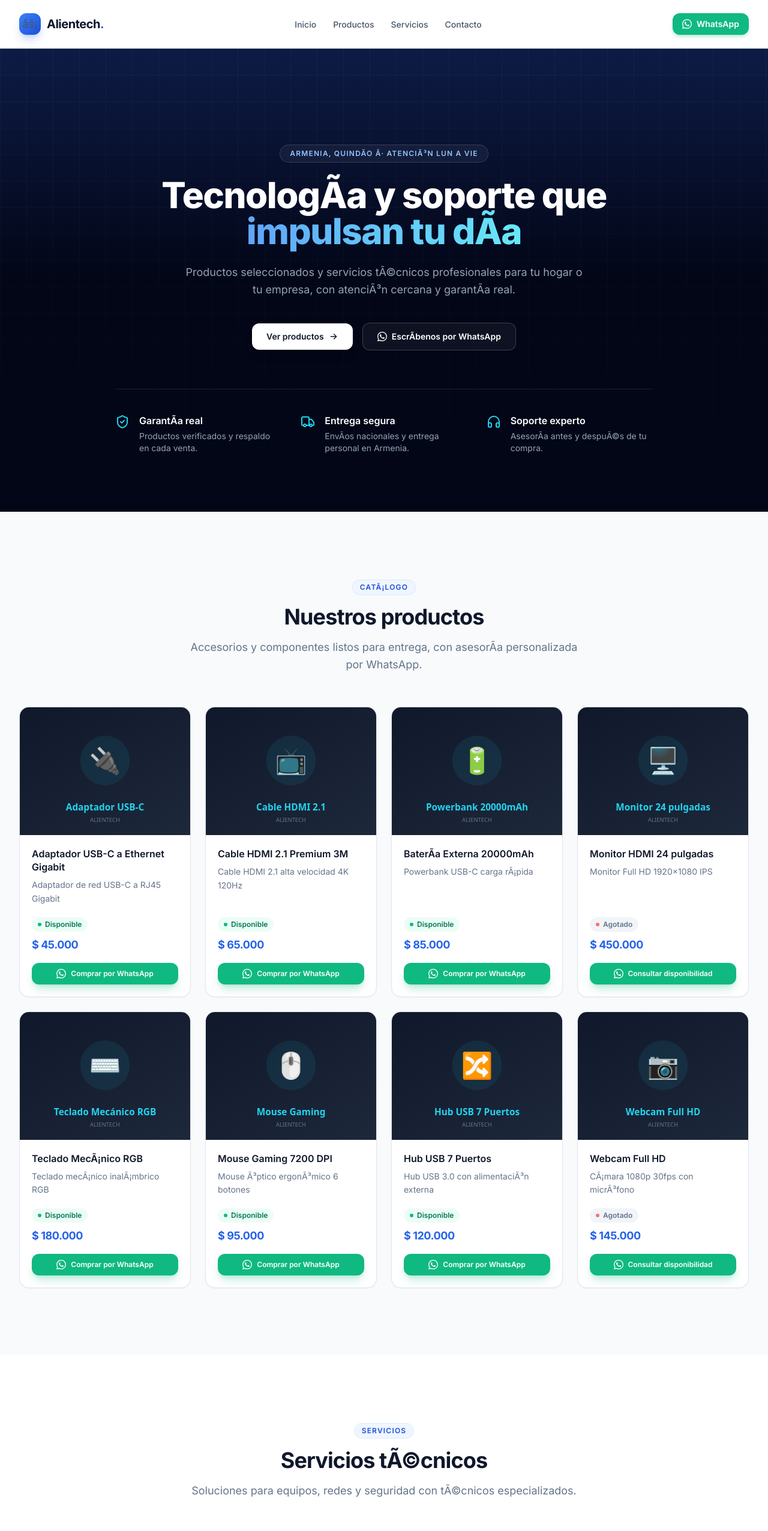
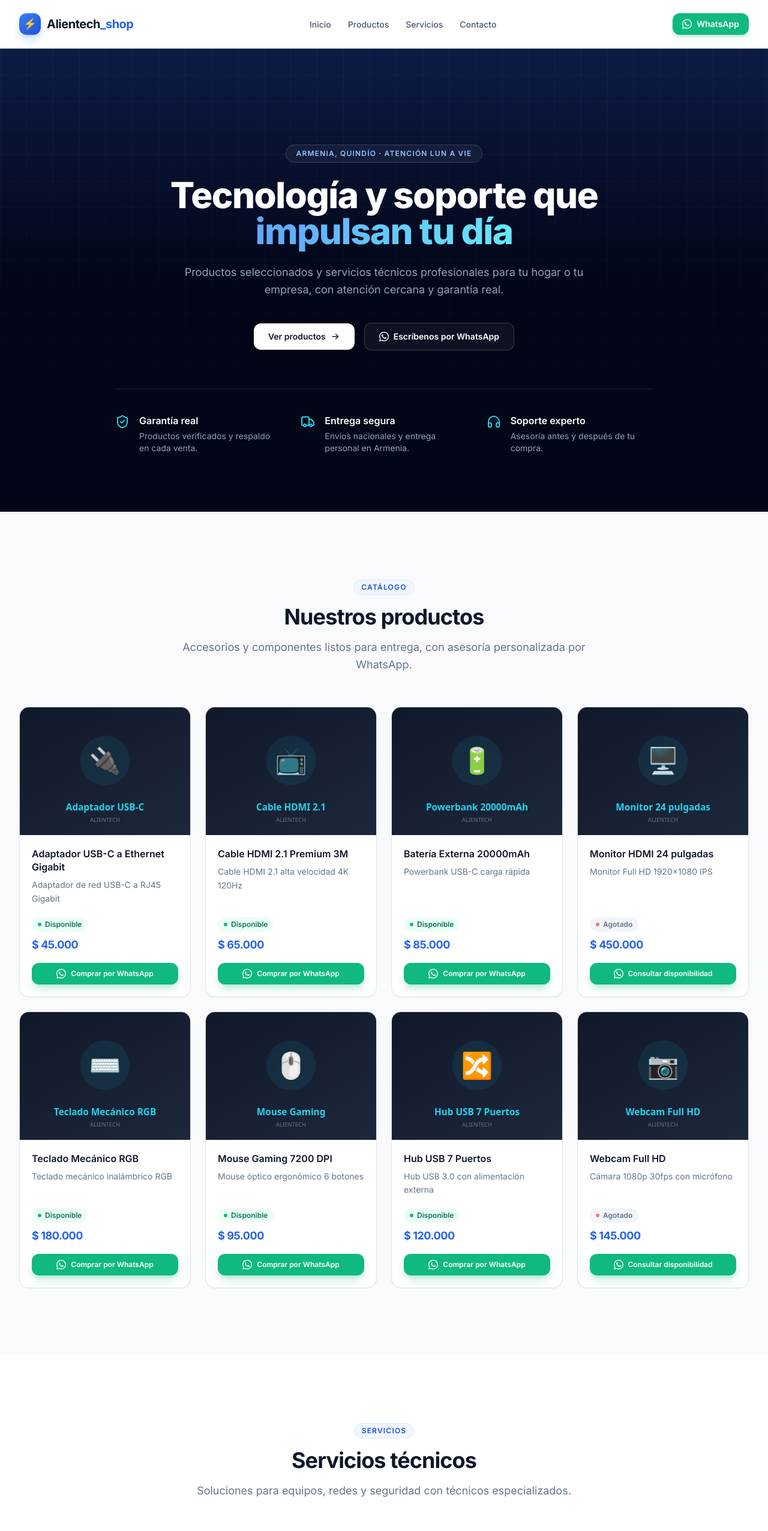
Before and after one commit to migue2016/alientech_shop, a website built with Vite: page index.html in a window 1280 px wide. Shown: the top 2552 px of the page at 60% size. Built offline with nearby package versions, Linux system fonts and the light colour scheme.

Commit message:
Corregir ortografia y codificacion de textos

```diff
--- a/index.html
+++ b/index.html
@@ -3,8 +3,8 @@
 <head>
   <meta charset="UTF-8">
   <meta name="viewport" content="width=device-width, initial-scale=1.0">
-  <title>Alientech_shop | TecnologÃ­a y Soporte TÃ©cnico</title>
-  <meta name="description" content="Productos tecnolÃ³gicos y servicios tÃ©cnicos profesionales en Armenia, QuindÃ­o. Mantenimiento, redes, cÃ¡maras y mÃ¡s.">
+  <title>Alientech_shop | Tecnología y Soporte Técnico</title>
+  <meta name="description" content="Productos tecnológicos y servicios técnicos profesionales en Armenia, Quindío. Mantenimiento, redes, cámaras y más.">
   <link rel="icon" type="image/svg+xml" href="/favicon.svg">
   <link rel="preconnect" href="https://fonts.googleapis.com">
   <link rel="preconnect" href="https://fonts.gstatic.com" crossorigin>
@@ -14,10 +14,10 @@
 <body class="bg-white font-sans text-slate-600 antialiased">
 
   <header id="site-header" class="sticky top-0 z-50 border-b border-slate-200/70 bg-white/90 backdrop-blur transition-shadow duration-300">
-    <nav class="mx-auto flex h-16 max-w-7xl items-center justify-between px-4 sm:px-6 lg:h-20 lg:px-8" aria-label="NavegaciÃ³n principal">
+    <nav class="mx-auto flex h-16 max-w-7xl items-center justify-between px-4 sm:px-6 lg:h-20 lg:px-8" aria-label="Navegación principal">
       <a href="#inicio" class="flex items-center gap-2.5">
-        <span class="grid h-9 w-9 place-items-center rounded-xl bg-gradient-to-br from-blue-500 to-blue-700 text-lg shadow-lg shadow-blue-600/25">âš¡</span>
-        <span class="text-xl font-bold tracking-tight text-slate-900">Alientech<span class="text-blue-600">.</span></span>
+        <span class="grid h-9 w-9 place-items-center rounded-xl bg-gradient-to-br from-blue-500 to-blue-700 text-lg shadow-lg shadow-blue-600/25">⚡</span>
+        <span class="text-xl font-bold tracking-tight text-slate-900">Alientech<span class="text-blue-600">_shop</span></span>
       </a>
       <ul class="hidden items-center gap-1 md:flex">
         <li><a href="#inicio" class="rounded-lg px-3 py-2 text-sm font-medium text-slate-600 transition hover:bg-blue-50 hover:text-blue-700">Inicio</a></li>
@@ -30,7 +30,7 @@
           <svg class="h-4 w-4" viewBox="0 0 24 24" fill="currentColor"><path d="M17.472 14.382c-.297-.149-1.758-.867-2.03-.967-.273-.099-.471-.148-.67.15-.197.297-.767.966-.94 1.164-.173.199-.347.223-.644.075-.297-.15-1.255-.463-2.39-1.475-.883-.788-1.48-1.761-1.653-2.059-.173-.297-.018-.458.13-.606.134-.133.297-.347.446-.52.149-.174.198-.298.297-.497.1-.198.05-.371-.025-.52-.074-.149-.669-1.612-.916-2.207-.242-.579-.487-.5-.669-.51-.173-.008-.371-.01-.57-.01-.198 0-.52.074-.792.372-.272.297-1.04 1.016-1.04 2.479 0 1.462 1.065 2.875 1.213 3.074.149.198 2.096 3.2 5.077 4.487.709.306 1.262.489 1.694.625.712.227 1.36.195 1.871.118.571-.085 1.758-.719 2.006-1.413.248-.694.248-1.289.173-1.413-.074-.124-.272-.198-.57-.347m-5.421 7.403h-.004a9.87 9.87 0 01-5.031-1.378l-.361-.214-3.741.982.998-3.648-.235-.374a9.86 9.86 0 01-1.51-5.26c.001-5.45 4.436-9.884 9.888-9.884 2.64 0 5.122 1.03 6.988 2.898a9.825 9.825 0 012.893 6.994c-.003 5.45-4.437 9.884-9.885 9.884m8.413-18.297A11.815 11.815 0 0012.05 0C5.495 0 .16 5.335.157 11.892c0 2.096.547 4.142 1.588 5.945L.057 24l6.305-1.654a11.882 11.882 0 005.683 1.448h.005c6.554 0 11.89-5.335 11.893-11.893a11.821 11.821 0 00-3.48-8.413z"/></svg>
           WhatsApp
         </a>
-        <button id="mobile-menu-button" class="grid h-10 w-10 place-items-center rounded-lg text-slate-700 transition hover:bg-slate-100 md:hidden" aria-expanded="false" aria-controls="mobile-menu" aria-label="Abrir menÃº de navegaciÃ³n">
+        <button id="mobile-menu-button" class="grid h-10 w-10 place-items-center rounded-lg text-slate-700 transition hover:bg-slate-100 md:hidden" aria-expanded="false" aria-controls="mobile-menu" aria-label="Abrir menú de navegación">
           <svg id="icon-open" class="h-6 w-6" viewBox="0 0 24 24" fill="none" stroke="currentColor" stroke-width="2" stroke-linecap="round" stroke-linejoin="round"><path d="M4 6h16M4 12h16M4 18h16"/></svg>
           <svg id="icon-close" class="hidden h-6 w-6" viewBox="0 0 24 24" fill="none" stroke="currentColor" stroke-width="2" stroke-linecap="round" stroke-linejoin="round"><path d="M18 6 6 18M6 6l12 12"/></svg>
         </button>
@@ -51,14 +51,14 @@
       <div class="relative mx-auto max-w-7xl px-4 pb-20 pt-28 sm:px-6 lg:px-8 lg:pb-24 lg:pt-40">
         <div class="mx-auto max-w-3xl text-center">
           <span class="inline-flex items-center gap-2 rounded-full border border-white/15 bg-white/5 px-4 py-1.5 text-xs font-semibold uppercase tracking-widest text-blue-300 backdrop-blur">
-            Armenia, QuindÃ­o Â· AtenciÃ³n Lun a Vie
+            Armenia, Quindío · Atención Lun a Vie
           </span>
           <h1 class="mt-6 text-4xl font-extrabold tracking-tight text-white sm:text-5xl lg:text-6xl">
-            TecnologÃ­a y soporte que
-            <span class="bg-gradient-to-r from-blue-400 to-cyan-300 bg-clip-text text-transparent">impulsan tu dÃ­a</span>
+            Tecnología y soporte que
+            <span class="bg-gradient-to-r from-blue-400 to-cyan-300 bg-clip-text text-transparent">impulsan tu día</span>
           </h1>
           <p class="mx-auto mt-6 max-w-2xl text-lg leading-relaxed text-slate-400">
-            Productos seleccionados y servicios tÃ©cnicos profesionales para tu hogar o tu empresa, con atenciÃ³n cercana y garantÃ­a real.
+            Productos seleccionados y servicios técnicos profesionales para tu hogar o tu empresa, con atención cercana y garantía real.
           </p>
           <div class="mt-10 flex flex-col items-center justify-center gap-4 sm:flex-row">
             <a href="#productos" class="btn-light w-full sm:w-auto">
@@ -67,7 +67,7 @@
             </a>
             <a id="hero-whatsapp" href="#" target="_blank" rel="noopener" class="btn-outline w-full sm:w-auto">
               <svg class="h-4 w-4" viewBox="0 0 24 24" fill="currentColor"><path d="M17.472 14.382c-.297-.149-1.758-.867-2.03-.967-.273-.099-.471-.148-.67.15-.197.297-.767.966-.94 1.164-.173.199-.347.223-.644.075-.297-.15-1.255-.463-2.39-1.475-.883-.788-1.48-1.761-1.653-2.059-.173-.297-.018-.458.13-.606.134-.133.297-.347.446-.52.149-.174.198-.298.297-.497.1-.198.05-.371-.025-.52-.074-.149-.669-1.612-.916-2.207-.242-.579-.487-.5-.669-.51-.173-.008-.371-.01-.57-.01-.198 0-.52.074-.792.372-.272.297-1.04 1.016-1.04 2.479 0 1.462 1.065 2.875 1.213 3.074.149.198 2.096 3.2 5.077 4.487.709.306 1.262.489 1.694.625.712.227 1.36.195 1.871.118.571-.085 1.758-.719 2.006-1.413.248-.694.248-1.289.173-1.413-.074-.124-.272-.198-.57-.347m-5.421 7.403h-.004a9.87 9.87 0 01-5.031-1.378l-.361-.214-3.741.982.998-3.648-.235-.374a9.86 9.86 0 01-1.51-5.26c.001-5.45 4.436-9.884 9.888-9.884 2.64 0 5.122 1.03 6.988 2.898a9.825 9.825 0 012.893 6.994c-.003 5.45-4.437 9.884-9.885 9.884m8.413-18.297A11.815 11.815 0 0012.05 0C5.495 0 .16 5.335.157 11.892c0 2.096.547 4.142 1.588 5.945L.057 24l6.305-1.654a11.882 11.882 0 005.683 1.448h.005c6.554 0 11.89-5.335 11.893-11.893a11.821 11.821 0 00-3.48-8.413z"/></svg>
-              EscrÃ­benos por WhatsApp
+              Escríbenos por WhatsApp
             </a>
           </div>
         </div>
@@ -75,7 +75,7 @@
           <div class="flex items-start gap-4 sm:justify-center">
             <svg class="mt-0.5 h-6 w-6 shrink-0 text-cyan-400" viewBox="0 0 24 24" fill="none" stroke="currentColor" stroke-width="2" stroke-linecap="round" stroke-linejoin="round"><path d="M20 13c0 5-3.5 7.5-7.66 8.95a1 1 0 0 1-.67-.01C7.5 20.5 4 18 4 13V6a1 1 0 0 1 1-1c2 0 4.5-1.2 6.24-2.72a1.17 1.17 0 0 1 1.52 0C14.51 3.81 17 5 19 5a1 1 0 0 1 1 1z"/><path d="m9 12 2 2 4-4"/></svg>
             <div>
-              <dt class="font-semibold text-white">GarantÃ­a real</dt>
+              <dt class="font-semibold text-white">Garantía real</dt>
               <dd class="mt-1 text-sm text-slate-400">Productos verificados y respaldo en cada venta.</dd>
             </div>
           </div>
@@ -83,14 +83,14 @@
             <svg class="mt-0.5 h-6 w-6 shrink-0 text-cyan-400" viewBox="0 0 24 24" fill="none" stroke="currentColor" stroke-width="2" stroke-linecap="round" stroke-linejoin="round"><path d="M14 18V6a2 2 0 0 0-2-2H4a2 2 0 0 0-2 2v11a1 1 0 0 0 1 1h2"/><path d="M15 18h-5"/><path d="M20 18h1a1 1 0 0 0 1-1v-3.65a1 1 0 0 0-.22-.62l-3.48-4.35A1 1 0 0 0 17.52 8H14"/><circle cx="17" cy="18" r="2"/><circle cx="7" cy="18" r="2"/></svg>
             <div>
               <dt class="font-semibold text-white">Entrega segura</dt>
-              <dd class="mt-1 text-sm text-slate-400">EnvÃ­os nacionales y entrega personal en Armenia.</dd>
+              <dd class="mt-1 text-sm text-slate-400">Envíos nacionales y entrega personal en Armenia.</dd>
             </div>
           </div>
           <div class="flex items-start gap-4 sm:justify-center">
             <svg class="mt-0.5 h-6 w-6 shrink-0 text-cyan-400" viewBox="0 0 24 24" fill="none" stroke="currentColor" stroke-width="2" stroke-linecap="round" stroke-linejoin="round"><path d="M3 14h3a2 2 0 0 1 2 2v3a2 2 0 0 1-2 2H5a2 2 0 0 1-2-2v-7a9 9 0 0 1 18 0v7a2 2 0 0 1-2 2h-1a2 2 0 0 1-2-2v-3a2 2 0 0 1 2-2h3"/></svg>
             <div>
               <dt class="font-semibold text-white">Soporte experto</dt>
-              <dd class="mt-1 text-sm text-slate-400">AsesorÃ­a antes y despuÃ©s de tu compra.</dd>
+              <dd class="mt-1 text-sm text-slate-400">Asesoría antes y después de tu compra.</dd>
             </div>
           </div>
         </dl>
@@ -100,9 +100,9 @@
     <section id="productos" class="bg-slate-50 py-20 lg:py-28">
       <div class="mx-auto max-w-7xl px-4 sm:px-6 lg:px-8">
         <div class="reveal mx-auto max-w-2xl text-center">
-          <span class="eyebrow">CatÃ¡logo</span>
+          <span class="eyebrow">Catálogo</span>
           <h2 class="mt-4 text-3xl font-bold tracking-tight text-slate-900 sm:text-4xl">Nuestros productos</h2>
-          <p class="mt-4 text-lg leading-relaxed text-slate-500">Accesorios y componentes listos para entrega, con asesorÃ­a personalizada por WhatsApp.</p>
+          <p class="mt-4 text-lg leading-relaxed text-slate-500">Accesorios y componentes listos para entrega, con asesoría personalizada por WhatsApp.</p>
         </div>
         <div id="products-grid" class="mt-14 grid grid-cols-1 gap-6 sm:grid-cols-2 lg:grid-cols-3 xl:grid-cols-4"></div>
       </div>
@@ -112,8 +112,8 @@
       <div class="mx-auto max-w-7xl px-4 sm:px-6 lg:px-8">
         <div class="reveal mx-auto max-w-2xl text-center">
           <span class="eyebrow">Servicios</span>
-          <h2 class="mt-4 text-3xl font-bold tracking-tight text-slate-900 sm:text-4xl">Servicios tÃ©cnicos</h2>
-          <p class="mt-4 text-lg leading-relaxed text-slate-500">Soluciones para equipos, redes y seguridad con tÃ©cnicos especializados.</p>
+          <h2 class="mt-4 text-3xl font-bold tracking-tight text-slate-900 sm:text-4xl">Servicios técnicos</h2>
+          <p class="mt-4 text-lg leading-relaxed text-slate-500">Soluciones para equipos, redes y seguridad con técnicos especializados.</p>
         </div>
         <div id="services-grid" class="mt-14 grid grid-cols-1 gap-6 sm:grid-cols-2 lg:grid-cols-4"></div>
       </div>
@@ -124,7 +124,7 @@
         <div class="reveal mx-auto max-w-2xl text-center">
           <span class="eyebrow">Contacto</span>
           <h2 class="mt-4 text-3xl font-bold tracking-tight text-slate-900 sm:text-4xl">Hablemos de tu proyecto</h2>
-          <p class="mt-4 text-lg leading-relaxed text-slate-500">EscrÃ­benos y recibe asesorÃ­a sin compromiso.</p>
+          <p class="mt-4 text-lg leading-relaxed text-slate-500">Escríbenos y recibe asesoría sin compromiso.</p>
         </div>
         <div class="reveal mt-14 grid grid-cols-1 gap-6 sm:grid-cols-2 lg:grid-cols-4">
           <div class="rounded-2xl border border-slate-200 bg-white p-6 text-center shadow-sm">
@@ -145,7 +145,7 @@
             <div class="mx-auto grid h-12 w-12 place-items-center rounded-full bg-purple-50 text-purple-600">
               <svg class="h-6 w-6" viewBox="0 0 24 24" fill="none" stroke="currentColor" stroke-width="2" stroke-linecap="round" stroke-linejoin="round"><path d="M20 10c0 6-8 12-8 12s-8-6-8-12a8 8 0 0 1 16 0Z"/><circle cx="12" cy="10" r="3"/></svg>
             </div>
-            <h3 class="mt-4 font-semibold text-slate-900">UbicaciÃ³n</h3>
+            <h3 class="mt-4 font-semibold text-slate-900">Ubicación</h3>
             <p id="contact-city" class="mt-1 text-sm text-slate-500"></p>
           </div>
           <div class="rounded-2xl border border-slate-200 bg-white p-6 text-center shadow-sm">
@@ -159,7 +159,7 @@
         <div class="reveal mt-12 text-center">
           <a id="contact-whatsapp" href="#" target="_blank" rel="noopener" class="btn-whatsapp mx-auto">
             <svg class="h-4 w-4" viewBox="0 0 24 24" fill="currentColor"><path d="M17.472 14.382c-.297-.149-1.758-.867-2.03-.967-.273-.099-.471-.148-.67.15-.197.297-.767.966-.94 1.164-.173.199-.347.223-.644.075-.297-.15-1.255-.463-2.39-1.475-.883-.788-1.48-1.761-1.653-2.059-.173-.297-.018-.458.13-.606.134-.133.297-.347.446-.52.149-.174.198-.298.297-.497.1-.198.05-.371-.025-.52-.074-.149-.669-1.612-.916-2.207-.242-.579-.487-.5-.669-.51-.173-.008-.371-.01-.57-.01-.198 0-.52.074-.792.372-.272.297-1.04 1.016-1.04 2.479 0 1.462 1.065 2.875 1.213 3.074.149.198 2.096 3.2 5.077 4.487.709.306 1.262.489 1.694.625.712.227 1.36.195 1.871.118.571-.085 1.758-.719 2.006-1.413.248-.694.248-1.289.173-1.413-.074-.124-.272-.198-.57-.347m-5.421 7.403h-.004a9.87 9.87 0 01-5.031-1.378l-.361-.214-3.741.982.998-3.648-.235-.374a9.86 9.86 0 01-1.51-5.26c.001-5.45 4.436-9.884 9.888-9.884 2.64 0 5.122 1.03 6.988 2.898a9.825 9.825 0 012.893 6.994c-.003 5.45-4.437 9.884-9.885 9.884m8.413-18.297A11.815 11.815 0 0012.05 0C5.495 0 .16 5.335.157 11.892c0 2.096.547 4.142 1.588 5.945L.057 24l6.305-1.654a11.882 11.882 0 005.683 1.448h.005c6.554 0 11.89-5.335 11.893-11.893a11.821 11.821 0 00-3.48-8.413z"/></svg>
-            Iniciar conversaciÃ³n
+            Iniciar conversación
           </a>
         </div>
       </div>
@@ -171,10 +171,10 @@
       <div class="grid gap-10 md:grid-cols-3">
         <div>
           <a href="#inicio" class="flex items-center gap-2.5">
-            <span class="grid h-9 w-9 place-items-center rounded-xl bg-gradient-to-br from-blue-500 to-blue-700 text-lg text-white">âš¡</span>
-            <span class="text-xl font-bold tracking-tight text-white">Alientech<span class="text-blue-500">.</span></span>
+            <span class="grid h-9 w-9 place-items-center rounded-xl bg-gradient-to-br from-blue-500 to-blue-700 text-lg text-white">⚡</span>
+            <span class="text-xl font-bold tracking-tight text-white">Alientech<span class="text-blue-500">_shop</span></span>
           </a>
-          <p class="mt-4 max-w-xs text-sm leading-relaxed">TecnologÃ­a y soporte tÃ©cnico profesional para tu hogar o empresa en Armenia, QuindÃ­o.</p>
+          <p class="mt-4 max-w-xs text-sm leading-relaxed">Tecnología y soporte técnico profesional para tu hogar o empresa en Armenia, Quindío.</p>
         </div>
         <div>
           <h3 class="text-sm font-semibold uppercase tracking-wider text-white">Enlaces</h3>
@@ -195,8 +195,8 @@
         </div>
       </div>
       <div class="mt-12 flex flex-col items-center justify-between gap-4 border-t border-white/10 pt-8 text-sm sm:flex-row">
-        <p>Â© <span id="year"></span> Alientech. Todos los derechos reservados.</p>
-        <p>Hecho con âš¡ en Armenia, QuindÃ­o</p>
+        <p>© <span id="year"></span> Alientech_shop. Todos los derechos reservados.</p>
+        <p>Armenia, Quindío — Colombia</p>
       </div>
     </div>
   </footer>
--- a/src/data/config.js
+++ b/src/data/config.js
@@ -5,7 +5,7 @@ export const CONTACT_INFO = {
   whatsapp: WHATSAPP_NUMBER,
   email: "miguel.angel.pro87@gmail.com",
   phone: "+57 314 810 6763",
-  city: "Armenia, Quind??o",
+  city: "Armenia, Quindío",
   address: "Calle Principal, Armenia",
   businessHours: {
     weekday: "8:00 AM - 6:00 PM",
@@ -15,9 +15,9 @@ export const CONTACT_INFO = {
 };
 
 export const COMPANY = {
-  name: "Alientech",
-  tagline: "Soluciones tecnol??gicas para tu d??a a d??a",
-  description: "Productos tecnol??gicos y servicios profesionales.",
+  name: "Alientech_shop",
+  tagline: "Soluciones tecnológicas para tu día a día",
+  description: "Productos tecnológicos y servicios profesionales.",
   year: new Date().getFullYear()
 };
 
--- a/src/data/products.js
+++ b/src/data/products.js
@@ -17,8 +17,8 @@ export const products = [
   },
   {
     id: 3,
-    name: "BaterÃ­a Externa 20000mAh",
-    description: "Powerbank USB-C carga rÃ¡pida",
+    name: "Batería Externa 20000mAh",
+    description: "Powerbank USB-C carga rápida",
     price: 85000,
     image: "/images/placeholder-3.svg",
     available: true
@@ -33,8 +33,8 @@ export const products = [
   },
   {
     id: 5,
-    name: "Teclado MecÃ¡nico RGB",
-    description: "Teclado mecÃ¡nico inalÃ¡mbrico RGB",
+    name: "Teclado Mecánico RGB",
+    description: "Teclado mecánico inalámbrico RGB",
     price: 180000,
     image: "/images/placeholder-5.svg",
     available: true
@@ -42,7 +42,7 @@ export const products = [
   {
     id: 6,
     name: "Mouse Gaming 7200 DPI",
-    description: "Mouse Ã³ptico ergonÃ³mico 6 botones",
+    description: "Mouse óptico ergonómico 6 botones",
     price: 95000,
     image: "/images/placeholder-6.svg",
     available: true
@@ -50,7 +50,7 @@ export const products = [
   {
     id: 7,
     name: "Hub USB 7 Puertos",
-    description: "Hub USB 3.0 con alimentaciÃ³n externa",
+    description: "Hub USB 3.0 con alimentación externa",
     price: 120000,
     image: "/images/placeholder-7.svg",
     available: true
@@ -58,7 +58,7 @@ export const products = [
   {
     id: 8,
     name: "Webcam Full HD",
-    description: "CÃ¡mara 1080p 30fps con micrÃ³fono",
+    description: "Cámara 1080p 30fps con micrófono",
     price: 145000,
     image: "/images/placeholder-8.svg",
     available: false
```
